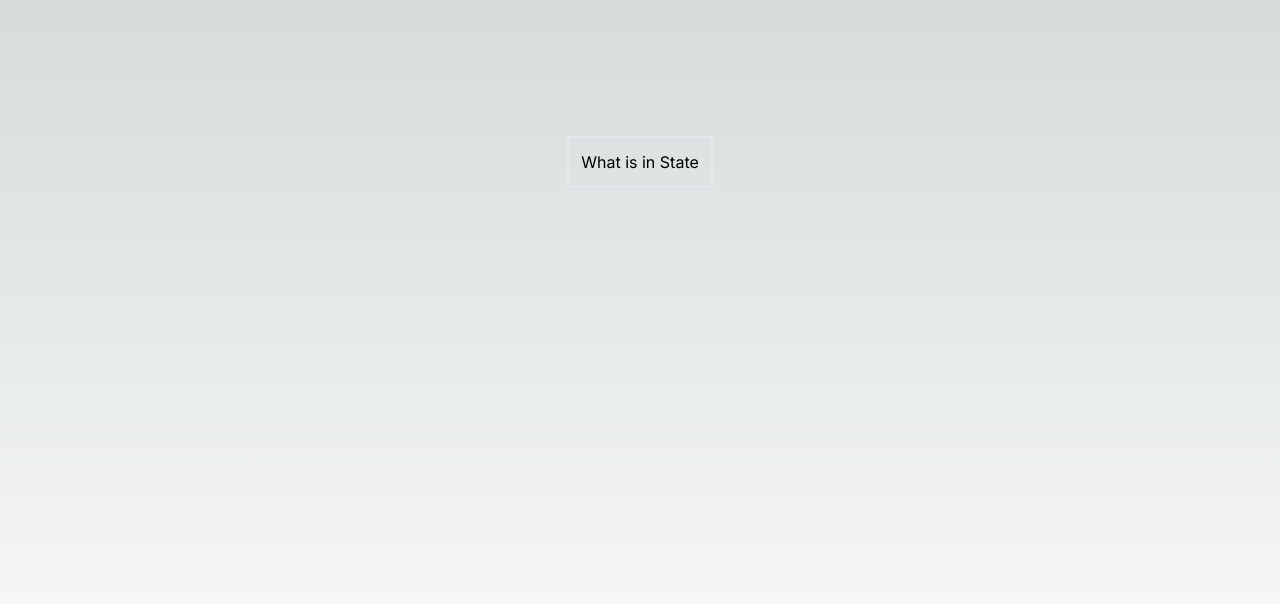
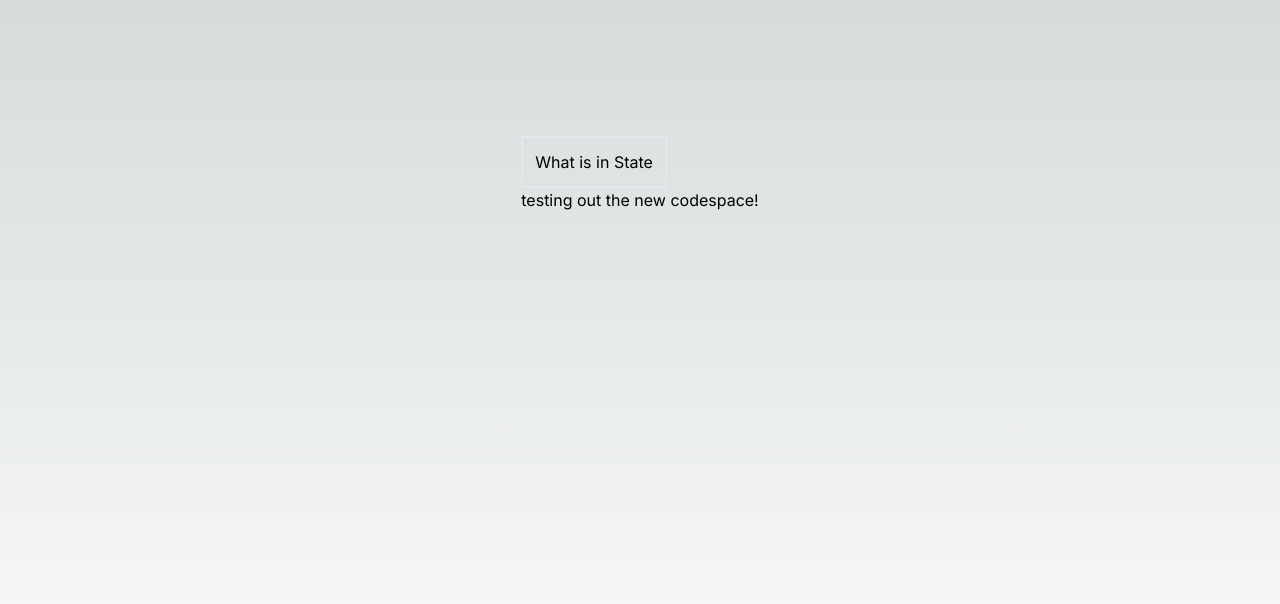
Before and after one commit to kingkwongsta/nextjs-api, a Next.js app: page / in a window 1280 px wide. Shown: the top 604 px of the page. Built offline with nearby package versions, Linux system fonts and the light colour scheme.

Commit message:
testing out codespace

```diff
--- a/src/app/components/nft.jsx
+++ b/src/app/components/nft.jsx
@@ -28,6 +28,7 @@ export default function NFT() {
       <button onClick={showState} className="border-2 p-3">
         What is in State
       </button>
+      <h2>testing out the new codespace!</h2>
     </div>
   );
 }
```
